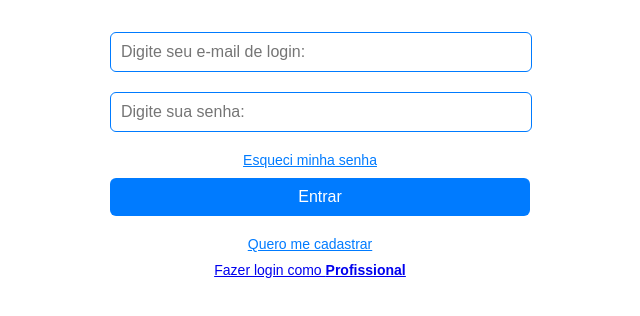
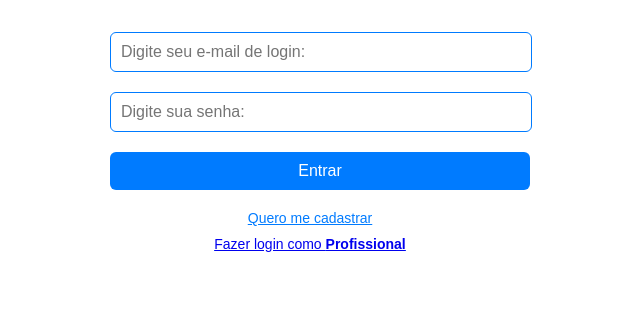
Before and after one commit to ltees/Secretaria-da-Saude, a plain HTML site: page Login.html in a window 1280 px wide. Shown: the part 180-496 px from the top of the page, without its empty margins (330-970 px from the left). Drawn offline with Linux system fonts and the light colour scheme.

Commit message:
Login.html

```diff
--- a/Login.html
+++ b/Login.html
@@ -3,7 +3,7 @@
 <head>
   <meta charset="UTF-8">
   <meta name="viewport" content="width=device-width, initial-scale=1.0">
-  <title>Login</title>
+  <title>Secretaria de Saúde - Login</title>
   <link rel="website icon" href="./Imagens/GDF.jpeg">
   <link rel="stylesheet" href="style.css">
 </head>
@@ -17,7 +17,6 @@
 
     <input type="email" placeholder="Digite seu e-mail de login:">
     <input type="password" placeholder="Digite sua senha:">
-    <div class="link" onclick="alert('Redefinir senha')">Esqueci minha senha</div>
     <button onclick="alert('Login realizado')">Entrar</button>
     <a class="link" href="cadastro.html">Quero me cadastrar</a>
     <div class="link" id="voltar"></div>
```
